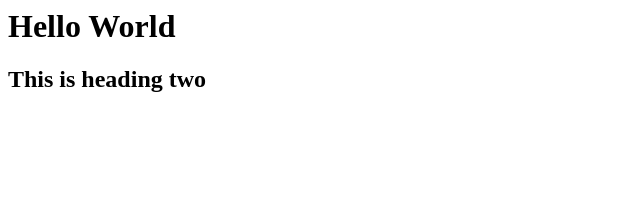
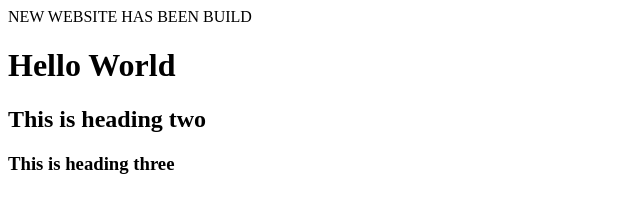
Before and after one commit to psethuram009/web_app, a plain HTML site: page index.html in a window 1280 px wide. Shown: the whole page, without its empty margins (0-640 px from the left). Drawn offline with Linux system fonts and the light colour scheme.

Commit message:
added main and heading

```diff
--- a/index.html
+++ b/index.html
@@ -1,6 +1,10 @@
 <html>
 <body>
+    <main>
+        NEW WEBSITE HAS BEEN BUILD
+    </main>
 <h1> Hello World</h1>
 <h2> This is heading two</h2>
+<h3> This is heading three</h3>
 </body>
 </html>
```
